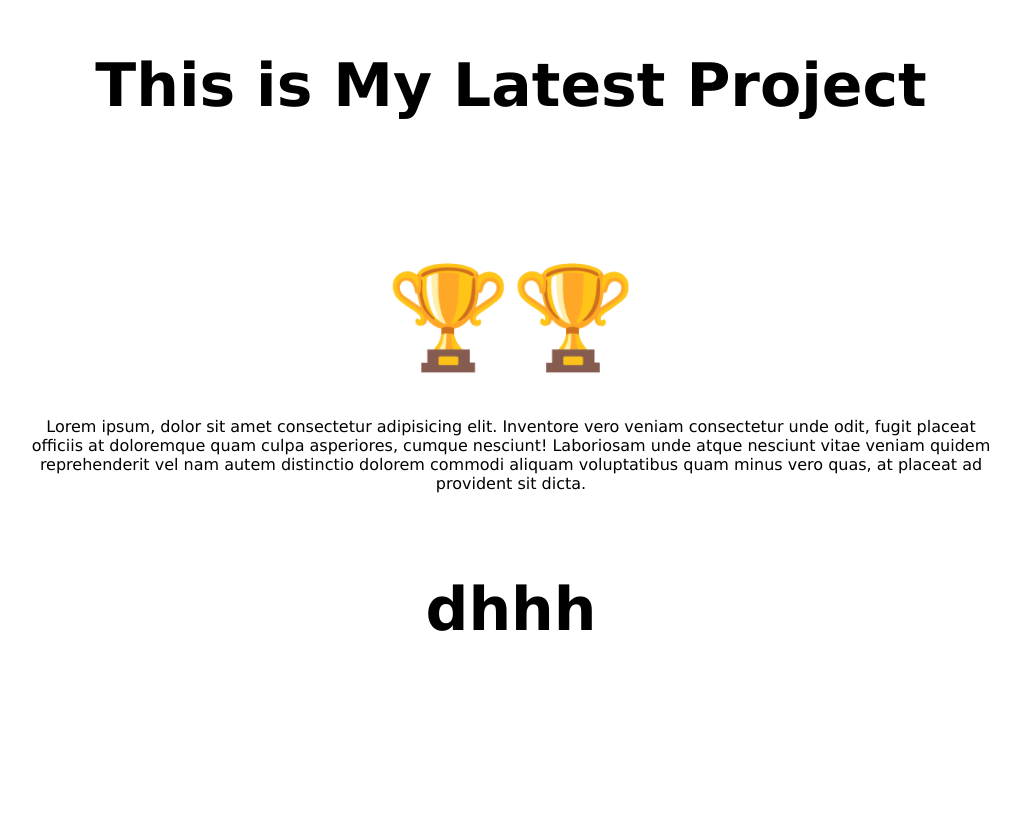
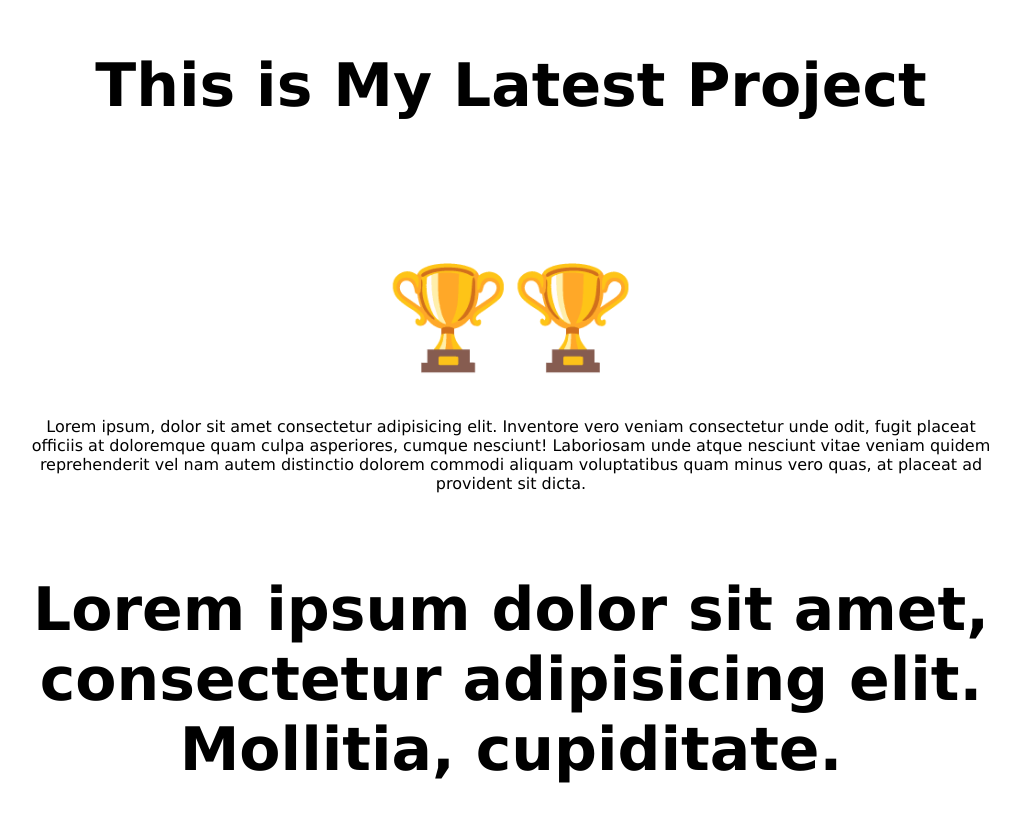
Before and after one commit to ferdouszihad101/my-latest-repo, a plain HTML site: page index.html in a window 1280 px wide. Shown: the part 138-965 px from the top of the page, without its empty margins (129-1149 px from the left). Drawn offline with Linux system fonts and the light colour scheme.

Commit message:
make big header

```diff
--- a/index.html
+++ b/index.html
@@ -18,6 +18,9 @@
       aliquam voluptatibus quam minus vero quas, at placeat ad provident sit
       dicta.
     </p>
-    <h1>dhhh</h1>
+    <h1>
+      Lorem ipsum dolor sit amet, consectetur adipisicing elit. Mollitia,
+      cupiditate.
+    </h1>
   </body>
 </html>
```
